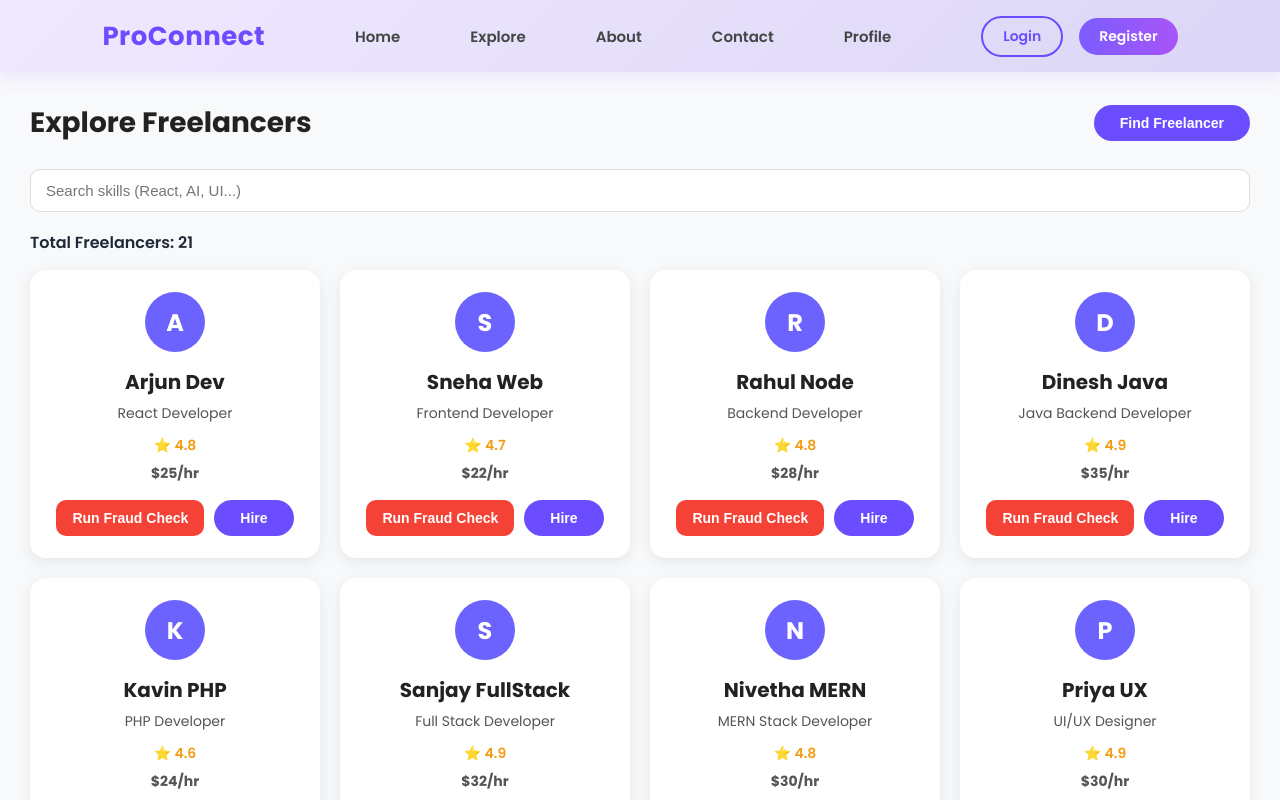
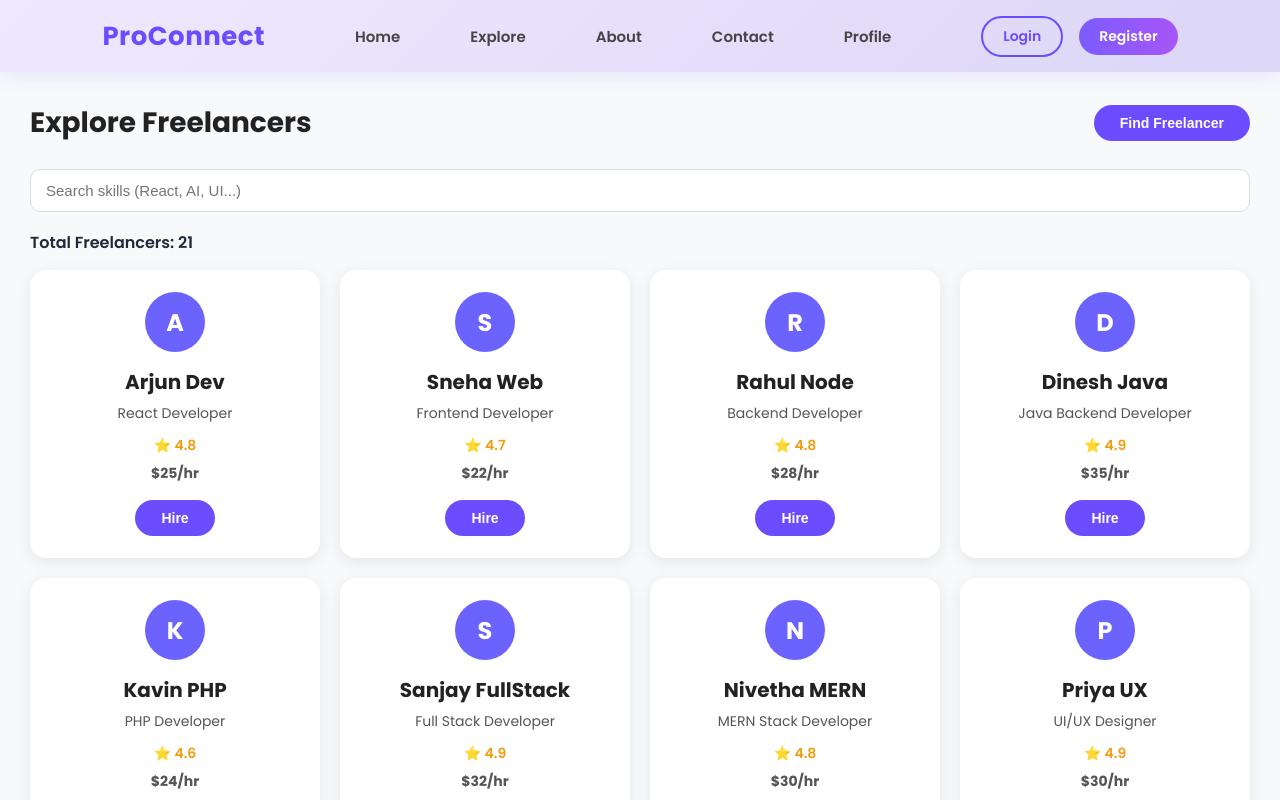
Before and after one commit to kavitha1605/ProConnect, a React (Create React App) app in the folder frontend/: page /explore in a window 1280 px wide. Shown: the top 800 px of the page. Built offline with nearby package versions, Linux system fonts and the light colour scheme; no server answers.

Commit message:
Moved fraud check to freelancer details page and updated UI

```diff
--- a/frontend/src/pages/Explore.js
+++ b/frontend/src/pages/Explore.js
@@ -183,18 +183,10 @@ export default function Explore() {
               )}
 
               <div className="card-buttons">
-                <button
-                  className="fraud-btn"
-                  onClick={() => handleFraudCheck(freelancer)}
-                  disabled={checkingId === freelancer.id}
-                >
-                  {checkingId === freelancer.id ? "Checking..." : "Run Fraud Check"}
-                </button>
 
                 <button
                   className="hire-btn"
                   onClick={() => navigate(`/freelancer/${freelancer.id}`)}
-                  disabled={fraud?.risk === "high"}
                   style={{
                     opacity: fraud?.risk === "high" ? 0.6 : 1,
                     cursor: fraud?.risk === "high" ? "not-allowed" : "pointer",
```
Also changed, not shown: frontend/src/pages/Home.js (line endings or trailing spaces).
